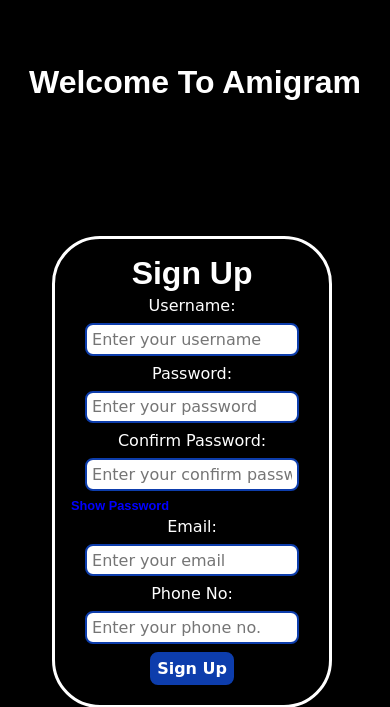
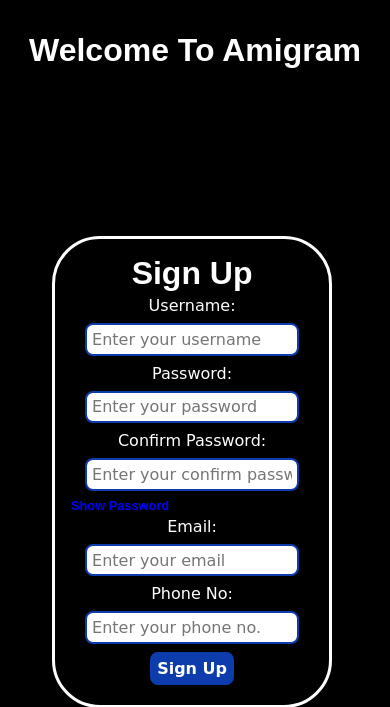
Before and after one commit to krsahil8825/SocioGram, a PHP site: page /signup.php in a window 390 px wide. Shown: the top 707 px of the page. Run offline with PHP 8.4, Linux system fonts and the light colour scheme.

Commit message:
fixed responsiveness error

```diff
--- a/style/loginsignup.css
+++ b/style/loginsignup.css
@@ -18,6 +18,13 @@
 	margin-top: 4rem;
 }
 
+@media screen and (max-width: 768px) {
+    .title_for_signup_login_page {
+        margin-top: 2rem;
+        margin-bottom: 2rem;
+    }
+}
+
 .form_container {
 	display: flex;
 	align-items: center;
@@ -26,6 +33,12 @@
 	width: 98.5vw;
 	height: 90vh;
 	padding: 2rem;
+}
+
+@media screen and (max-height: 500px) {
+    .form_container {
+        margin: 4rem 0;
+    }
 }
 
 .form_title {
```
